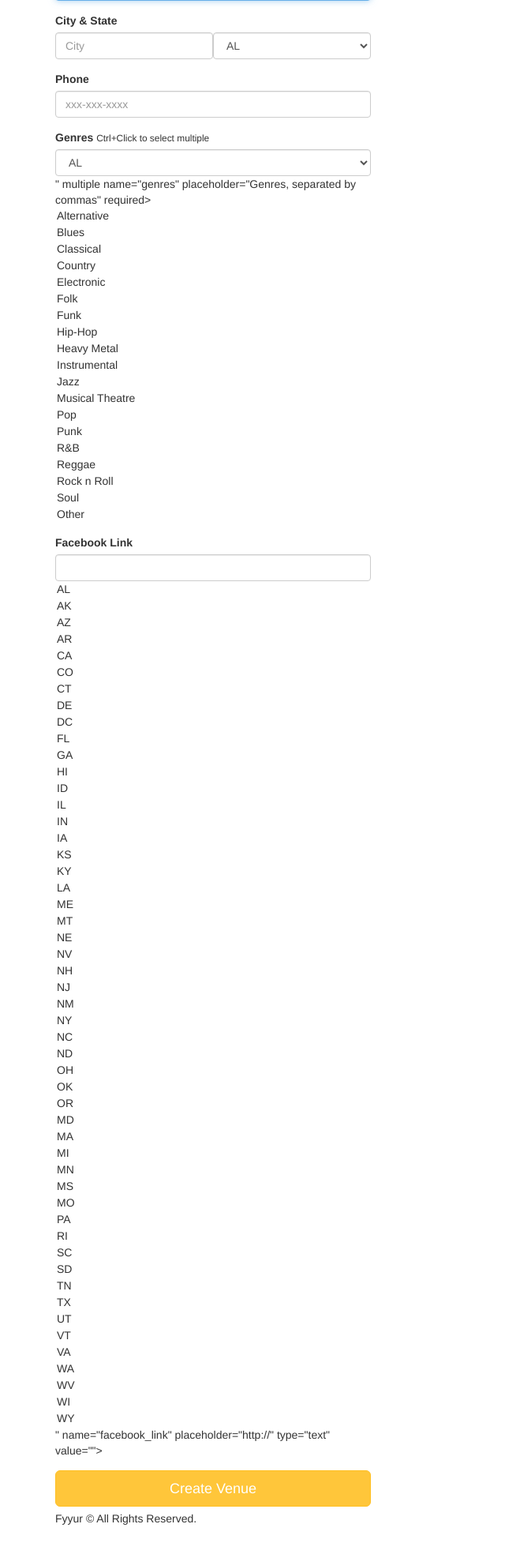
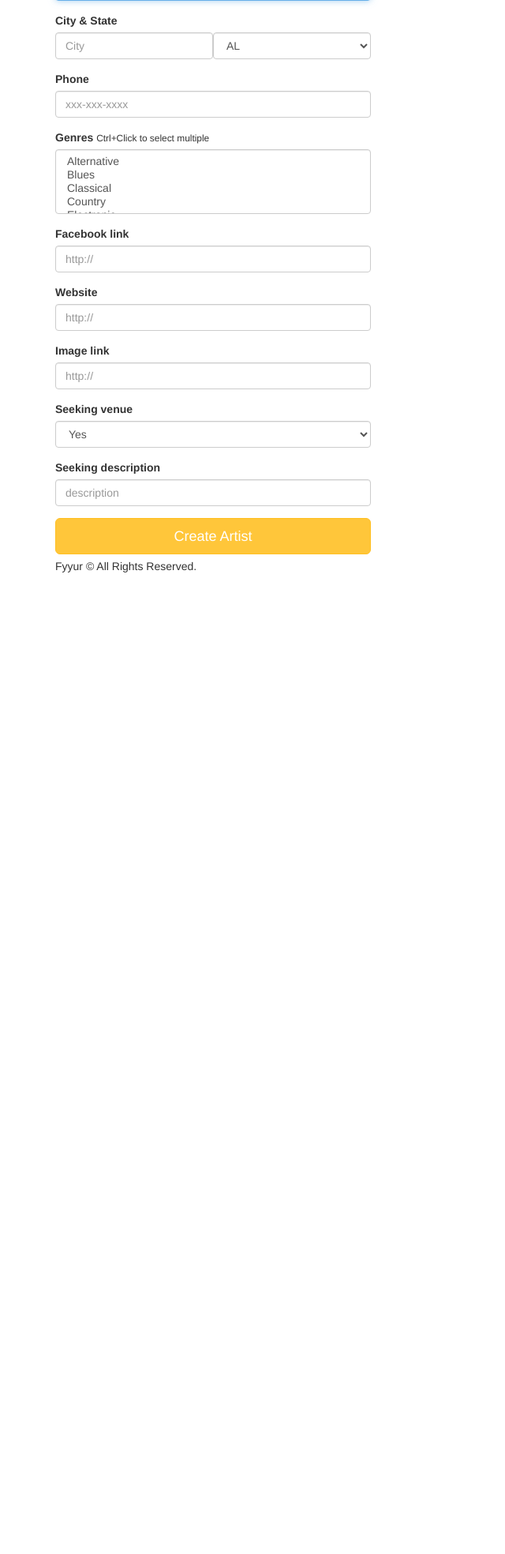
Before and after one commit to hassanRadwa/Fyyur, a Flask app: page /artists/create in a window 1280 px wide. Shown: the part 194-2162 px from the top of the page at 79% size, without its empty margins (0-640 px from the left). After the commit the page ends 919 px from the top, so only its background shows below. Run offline with Flask 2, Linux system fonts and the light colour scheme; some libraries are stand-ins or nearby versions.

Commit message:
Artist creation in database

```diff
--- a/projects/01_fyyur/starter_code/app.py
+++ b/projects/01_fyyur/starter_code/app.py
@@ -83,6 +83,7 @@
 #----------------------------------------------------------------------------#
 
 def format_datetime(value, format='medium'):
+  print('Hi, format_datetime')
   date = dateutil.parser.parse(value)
   if format == 'full':
       format="EEEE MMMM, d, y 'at' h:mma"
@@ -98,6 +99,7 @@
 
 @app.route('/')
 def index():
+  print('Hi, index')
   return render_template('pages/home.html')
 
 
@@ -106,6 +108,7 @@
 
 @app.route('/venues')
 def venues():
+  print('Hi, venues')
   # TODO: replace with real venues data.
   #       num_shows should be aggregated based on number of upcoming shows per venue.
   # data=[{
@@ -153,10 +156,11 @@
     })
     print(data, file=sys.stderr)
 
-  return render_template('pages/venues.html', areas=data);
+  return render_template('pages/venues.html', areas=data)
 
 @app.route('/venues/search', methods=['POST'])
 def search_venues():
+  print('Hi, search_venues')
   # TODO: implement search on artists with partial string search. Ensure it is case-insensitive.
   # seach for Hop should return "The Musical Hop".
   # search for "Music" should return "The Musical Hop" and "Park Square Live Music & Coffee"
@@ -172,6 +176,7 @@
 
 @app.route('/venues/<int:venue_id>')
 def show_venue(venue_id):
+  print('Hi, show_venue')
   # shows the venue page with the given venue_id
   # TODO: replace with real venue data from the venues table, using venue_id
   data1={
@@ -259,11 +264,13 @@
 
 @app.route('/venues/create', methods=['GET'])
 def create_venue_form():
+  print('Hi, create_venue_form')
   form = VenueForm()
   return render_template('forms/new_venue.html', form=form)
 
 @app.route('/venues/create', methods=['POST'])
 def create_venue_submission():
+  print('Hi, create_venue_submission')
   # TODO: insert form data as a new Venue record in the db, instead
   # TODO: modify data to be the data object returned from db insertion
 
@@ -276,6 +283,7 @@
 
 @app.route('/venues/<venue_id>', methods=['DELETE'])
 def delete_venue(venue_id):
+  print('Hi, delete_venue')
   # TODO: Complete this endpoint for taking a venue_id, and using
   # SQLAlchemy ORM to delete a record. Handle cases where the session commit could fail.
 
@@ -287,6 +295,7 @@
 #  ----------------------------------------------------------------
 @app.route('/artists')
 def artists():
+  print('Hi, artists')
   # TODO: replace with real data returned from querying the database
   # data=[{
   #   "id": 4,
@@ -303,6 +312,7 @@
 
 @app.route('/artists/search', methods=['POST'])
 def search_artists():
+  print('Hi, search_artists')
   # TODO: implement search on artists with partial string search. Ensure it is case-insensitive.
   # seach for "A" should return "Guns N Petals", "Matt Quevado", and "The Wild Sax Band".
   # search for "band" should return "The Wild Sax Band".
@@ -318,6 +328,7 @@
 
 @app.route('/artists/<int:artist_id>')
 def show_artist(artist_id):
+  print('Hi, show_artist')
   # shows the venue page with the given venue_id
   # TODO: replace with real venue data from the venues table, using venue_id
   data1={
@@ -398,6 +409,7 @@
 #  ----------------------------------------------------------------
 @app.route('/artists/<int:artist_id>/edit', methods=['GET'])
 def edit_artist(artist_id):
+  print('Hi, edit_artist')
   form = ArtistForm()
   artist={
     "id": 4,
@@ -417,6 +429,7 @@
 
 @app.route('/artists/<int:artist_id>/edit', methods=['POST'])
 def edit_artist_submission(artist_id):
+  print('Hi, edit_artist_submission')
   # TODO: take values from the form submitted, and update existing
   # artist record with ID <artist_id> using the new attributes
 
@@ -424,6 +437,7 @@
 
 @app.route('/venues/<int:venue_id>/edit', methods=['GET'])
 def edit_venue(venue_id):
+  print('Hi, edit_venue')
   form = VenueForm()
   venue={
     "id": 1,
@@ -444,6 +458,7 @@
 
 @app.route('/venues/<int:venue_id>/edit', methods=['POST'])
 def edit_venue_submission(venue_id):
+  print('Hi, edit_venue_submission')
   # TODO: take values from the form submitted, and update existing
   # venue record with ID <venue_id> using the new attributes
   return redirect(url_for('show_venue', venue_id=venue_id))
@@ -453,19 +468,74 @@
 
 @app.route('/artists/create', methods=['GET'])
 def create_artist_form():
+  print('Hi, create_artist_form')
   form = ArtistForm()
   return render_template('forms/new_artist.html', form=form)
 
 @app.route('/artists/create', methods=['POST'])
 def create_artist_submission():
+  print('Hi, create_artist_submission')
   # called upon submitting the new artist listing form
   # TODO: insert form data as a new Venue record in the db, instead
   # TODO: modify data to be the data object returned from db insertion
+  try:
+    #form = ArtistForm()
+    #genres
+    genrestxt=''
+    print('create_artist_submission: request.form ')
+    f = request.form
+    for key in f.keys():
+      for value in f.getlist(key):
+        print (key,":",value)
 
-  # on successful db insert, flash success
-  flash('Artist ' + request.form['name'] + ' was successfully listed!')
-  # TODO: on unsuccessful db insert, flash an error instead.
-  # e.g., flash('An error occurred. Artist ' + data.name + ' could not be listed.')
+    for value in f.getlist('genres'):
+      print("genres: ",value)
+      genrestxt = genrestxt+value+','
+    genrestxt = genrestxt[:-1] # remove last char ','
+    print('create_artist_submission: genrestxt ' + genrestxt)
+    newArtist = Artist()
+    newArtist.genres              = genrestxt
+    newArtist.name                = f.get('name')
+    newArtist.city                = f.get('city')
+    newArtist.state               = f.get('state')
+    newArtist.phone               = f.get('phone')
+    newArtist.website             = f.get('website')
+    newArtist.facebook_link       = f.get('facebook_link')
+    if f.get('seeking_venue').lower() == 'true' :
+      newArtist.seeking_venue       = True
+    else:
+      newArtist.seeking_venue       = False
+    newArtist.seeking_description = f.get('seeking_description')
+    newArtist.image_link          = f.get('image_link')
+    # newArtist.genres              = "Alternative,Blues"
+    # newArtist.name                = "Radwa Hassan"
+    # newArtist.city                = "Munchen"
+    # newArtist.state               = "AL"
+    # newArtist.phone               = "123-123-1234"
+    # newArtist.website             = "https://www.facebook.com/?ref=logo"
+    # newArtist.facebook_link       = "https://www.facebook.com/?ref=logo"
+    #newArtist.seeking_venue       = True
+    # newArtist.seeking_description = "seeking desc"
+    # newArtist.image_link          = "https://www.facebook.com/?ref=logo"
+    print('create_artist_submission: print newArtist')
+    attrs = vars(newArtist)
+    print(', '.join("%s: %s" % item for item in attrs.items()))
+    db.session.add(newArtist)
+    print('create_artist_submission: after add')
+    db.session.commit()
+    print('create_artist_submission: after commit')
+    # on successful db insert, flash success
+    flash('Artist ' + request.form['name'] + ' was successfully listed!')
+    print('create_artist_submission: after flash')
+  except:
+    # TODO: on unsuccessful db insert, flash an error instead.
+    # # e.g., flash('An error occurred. Artist ' + artistForm.name.data + ' could not be listed.')
+    print('create_artist_submission: except')
+    db.session.rollback()
+    flash('An error occurred. Artist ' + request.form['name'] + ' could not be listed.')
+  finally:
+    print('create_artist_submission: finally')
+    db.session.close()
   return render_template('pages/home.html')
 
 
@@ -474,6 +544,7 @@
 
 @app.route('/shows')
 def shows():
+  print('Hi, shows')
   # displays list of shows at /shows
   # TODO: replace with real venues data.
   #       num_shows should be aggregated based on number of upcoming shows per venue.
@@ -528,12 +599,14 @@
 
 @app.route('/shows/create')
 def create_shows():
+  print('Hi, create_shows')
   # renders form. do not touch.
   form = ShowForm()
   return render_template('forms/new_show.html', form=form)
 
 @app.route('/shows/create', methods=['POST'])
 def create_show_submission():
+  print('Hi, create_show_submission')
   # called to create new shows in the db, upon submitting new show listing form
   # TODO: insert form data as a new Show record in the db, instead
 
@@ -546,11 +619,13 @@
 
 @app.errorhandler(404)
 def not_found_error(error):
-    return render_template('errors/404.html'), 404
+  print('Hi, not_found_error')
+  return render_template('errors/404.html'), 404
 
 @app.errorhandler(500)
 def server_error(error):
-    return render_template('errors/500.html'), 500
+  print('Hi, server_error')
+  return render_template('errors/500.html'), 500
 
 
 if not app.debug:
--- a/projects/01_fyyur/starter_code/forms.py
+++ b/projects/01_fyyur/starter_code/forms.py
@@ -1,6 +1,6 @@
 from datetime import datetime
 from flask_wtf import Form
-from wtforms import StringField, SelectField, SelectMultipleField, DateTimeField
+from wtforms import StringField, SelectField, SelectMultipleField, DateTimeField, RadioField
 from wtforms.validators import DataRequired, AnyOf, URL
 
 class ShowForm(Form):
@@ -216,5 +216,17 @@
         # TODO implement enum restriction
         'facebook_link', validators=[URL()]
     )
+    website = StringField(
+        'website', validators=[URL()]
+    )
+    image_link = StringField(
+        'image_link', validators=[URL()]
+    )
+    seeking_venue = SelectField(
+        'seeking_venue',choices=[(True, 'Yes'), (False, 'No')], validators=[DataRequired()]
+    )
+    seeking_description = StringField(
+        'seeking_description'
+    )
 
 # TODO IMPLEMENT NEW ARTIST FORM AND NEW SHOW FORM
--- a/projects/01_fyyur/starter_code/templates/forms/new_artist.html
+++ b/projects/01_fyyur/starter_code/templates/forms/new_artist.html
@@ -26,13 +26,29 @@
       <div class="form-group">
         <label for="genres">Genres</label>
         <small>Ctrl+Click to select multiple</small>
-        {{ form.genres(class_ = 'form-control', placeholder='Genres, separated by commas', id=form.state, autofocus = true) }}
+        {{ form.genres(class_ = 'form-control', placeholder='Genres, separated by commas', id=form.state.id, autofocus = true) }}
       </div>
       <div class="form-group">
-          <label for="genres">Facebook Link</label>
-          {{ form.facebook_link(class_ = 'form-control', placeholder='http://', id=form.state, autofocus = true) }}
+          <label for="facebook_link">Facebook link</label>
+          {{ form.facebook_link(class_ = 'form-control', placeholder='http://', id=form.state.id, autofocus = true) }}
         </div>
-      <input type="submit" value="Create Venue" class="btn btn-primary btn-lg btn-block">
+      <div class="form-group">
+          <label for="website">Website</label>
+          {{ form.website(class_ = 'form-control', placeholder='http://', id=form.state.id, autofocus = true) }}
+        </div>
+      <div class="form-group">
+          <label for="image_link">Image link</label>
+          {{ form.image_link(class_ = 'form-control', placeholder='http://', id=form.state.id, autofocus = true) }}
+        </div>
+      <div class="form-group">
+          <label for="seeking_venue">Seeking venue</label>
+          {{ form.seeking_venue(class_ = 'form-control', id=form.state.id, autofocus = true) }}
+        </div>
+        <div class="form-group">
+          <label for="seeking_description">Seeking description</label>
+          {{ form.seeking_description(class_ = 'form-control', placeholder='description', id=form.state.id, autofocus = true) }}
+          </div>
+      <input type="submit" value="Create Artist" class="btn btn-primary btn-lg btn-block">
     </form>
   </div>
 {% endblock %}
```
